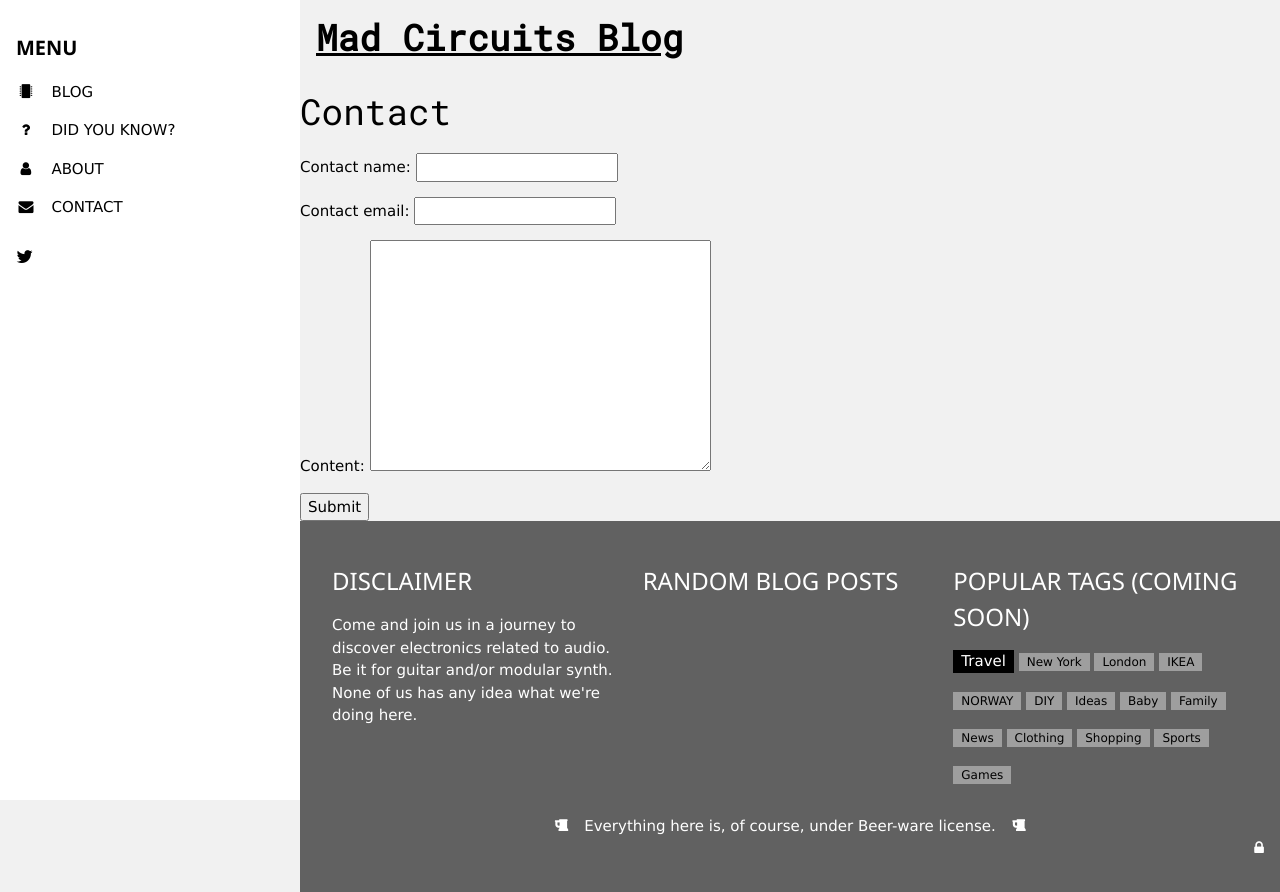
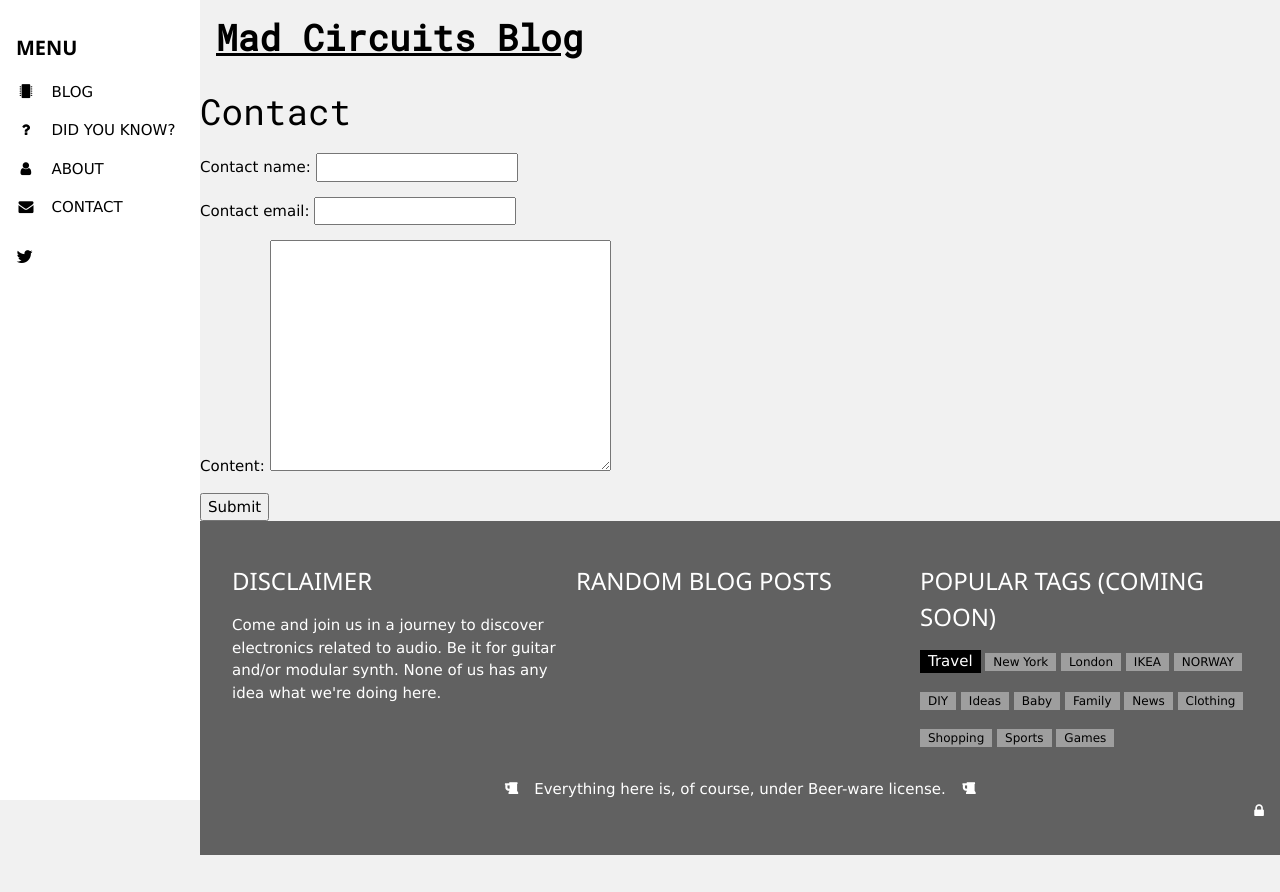
Before and after one commit to Karagas/my-first-blog, a Django app: page /contact/ in a window 1280 px wide. After the commit the page ends 855 px from the top, so only its background shows below. Run offline with Django 3.2, Linux system fonts and the light colour scheme; data that the repository does not hold is empty.

Commit message:
image in base try 1

```diff
--- a/blog/templates/blog/base.html
+++ b/blog/templates/blog/base.html
@@ -14,11 +14,9 @@
 <body class="w3-light-grey w3-content" style="max-width:1600px">
 
 <!-- Sidebar/menu -->
-<nav class="w3-sidebar w3-collapse w3-white w3-animate-left" style="z-index:3;width:300px;" id="mySidebar"><br>
+<nav class="w3-sidebar w3-collapse w3-white w3-animate-left" style="z-index:3;width:200px;" id="mySidebar"><br>
   <div class="w3-container">
-    <a href="#" onclick="w3_close()" class="w3-hide-large w3-right w3-jumbo w3-padding w3-hover-grey" title="close menu">
-      <i class="fa fa-remove"></i>
-    </a>
+    <a href="#" onclick="w3_close()" class="w3-hide-large w3-right w3-jumbo w3-padding w3-hover-grey" title="close menu"><i class="fa fa-remove"></i></a>
     <h4><b>MENU</b></h4>
   </div>
   <div class="w3-bar-block">
@@ -33,13 +31,13 @@
 </nav>
 
 <!-- Overlay effect when opening sidebar on small screens -->
-<div class="w3-overlay w3-hide-large w3-animate-opacity" onclick="w3_close()" style="cursor:pointer" title="close side menu" id="myOverlay"></div>
-
+<!--<div class="w3-overlay w3-hide-large w3-animate-opacity" onclick="w3_close()" style="cursor:pointer" title="close side menu" id="myOverlay"></div>
+-->
 <!-- !PAGE CONTENT! -->
-<div class="w3-main" style="margin-left:300px">
+<div class="w3-main" style="margin-left:200px">
 
   <!-- Header -->
-  <header id="portfolio">
+  <header id="portfolio" style="background-image:url("https://i.imgur.com/1NwRFYW.png")">
     <div class="w3-container">
     <a href="/"><h1><b>Mad Circuits Blog</b></h1></a>
     </div>
```
